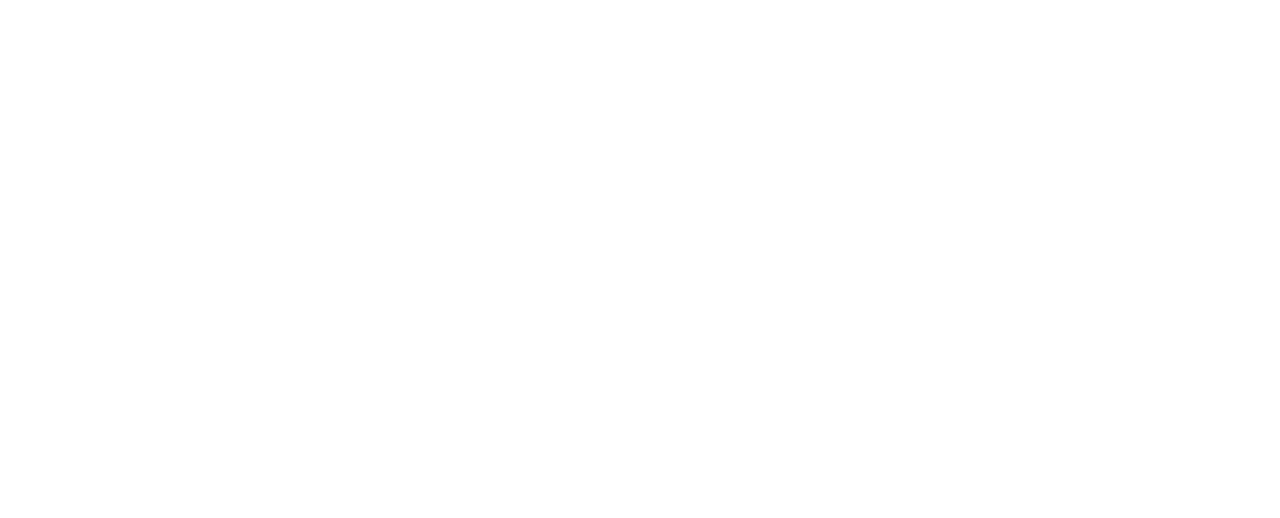
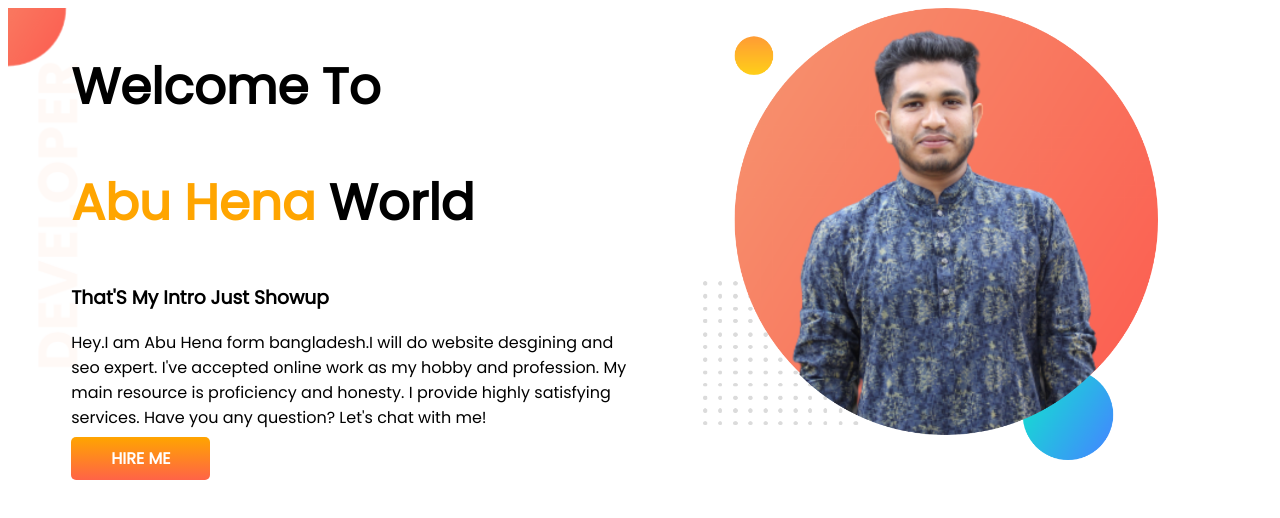
Before and after one commit to ABUHENA00/developer-portfolio, a plain HTML site: page index.html in a window 1280 px wide. Drawn offline with Linux system fonts and the light colour scheme.

Commit message:
Top-Banner

```diff
--- a/index.html
+++ b/index.html
@@ -11,6 +11,17 @@
     <link rel="stylesheet" href="style.css">
 </head>
 <body>
+    <section class="top-banner">
+        <div class="half-width"><h1>Welcome To</h1>
+        <h1 ><span class="orange-color">Abu Hena</span> World</h1>
+        <h3>That'S My Intro Just Showup </h3>
+        <p>Hey.I am Abu Hena form bangladesh.I will do website desgining and seo expert. I've accepted online work as my hobby and profession. My main resource is proficiency and honesty. I provide highly satisfying services. Have you any question? Let's chat with me!</p>
+    <a class="Link-Button" target="_blank" href="https://www.facebook.com/abuhena0">HIRE ME</a>
+    </div>
+
+    <div class="half-width"><img src="images/abuhena.png" alt=""></div>
+
+    </section>
 
 </body>
 </html>
--- a/style.css
+++ b/style.css
@@ -0,0 +1,31 @@
+body{
+    font-family: 'Poppins', sans-serif;
+}
+h1{font-size: 50px;
+}
+.orange-color{
+    color:orange;
+}
+section{
+    display: flex;
+}
+.half-width{
+    width: 50%;
+    padding-left: 5%;
+}
+.half-width img{
+    width: 80%;
+}
+.Link-Button{
+    text-decoration: none;
+    background-image: linear-gradient(orange,tomato);
+    padding: 10px 40px;
+    border-radius: 5px;
+    color: white;
+    font-weight: 700;
+
+}
+.top-banner{
+    background-image: url(images/top-banner.png);
+    background-repeat: no-repeat;
+}
```
